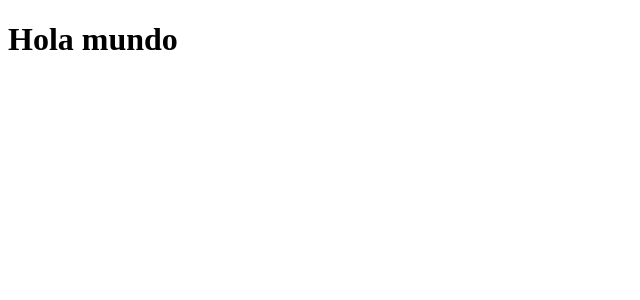
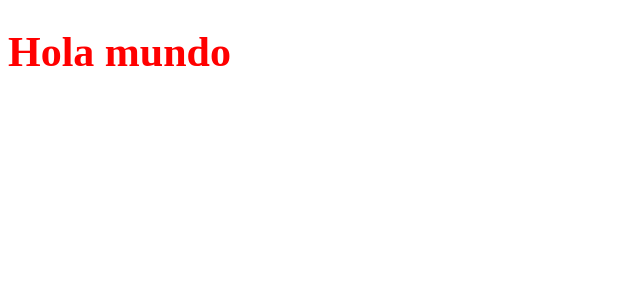
Before and after one commit to maticamisay/platzi-conf-merch, a React app: page / in a window 1280 px wide. Shown: the top 300 px of the page, without its empty margins (0-640 px from the left). Built offline with nearby package versions, Linux system fonts and the light colour scheme.

Commit message:
configuracion webpack loaders para css

```diff
--- a/package.json
+++ b/package.json
@@ -20,8 +20,10 @@
     "@babel/preset-env": "^7.15.6",
     "@babel/preset-react": "^7.14.5",
     "babel-loader": "^8.2.2",
+    "css-loader": "^6.2.0",
     "html-loader": "^2.1.2",
     "html-webpack-plugin": "^5.3.2",
+    "mini-css-extract-plugin": "^2.3.0",
     "webpack": "^5.52.1",
     "webpack-cli": "^4.8.0",
     "webpack-dev-server": "^4.2.1"
--- a/src/Components/App.jsx
+++ b/src/Components/App.jsx
@@ -1,4 +1,5 @@
 import React from 'react'
+import '../Styles/Components/App.css'
 
 function App() {
     return (
--- /dev/null
+++ b/src/Styles/Components/App.css
@@ -0,0 +1,4 @@
+h1{
+    font-size: 42px;
+    color:red;
+}
--- a/webpack.config.js
+++ b/webpack.config.js
@@ -1,5 +1,6 @@
 const path = require("path");
 const HtmlWebpackPlugin = require("html-webpack-plugin");
+const MiniCssExtractPlugin = require('mini-css-extract-plugin');
 
 module.exports = {
   mode: "development",
@@ -28,12 +29,24 @@
           },
         ],
       },
+      {
+        test: /\.css$/,
+        use: [
+          {
+            loader: MiniCssExtractPlugin.loader,
+          },
+          'css-loader'
+        ]
+      },
     ],
   },
   plugins: [
     new HtmlWebpackPlugin({
       template: "./public/index.html",
       filename: "./index.html",
+    }),
+    new MiniCssExtractPlugin({
+        filename: 'assets/[name].css',
     }),
   ],
   devServer: {
```
Also changed, not shown: 1 other file (tests, documents, lock files or other folders).
